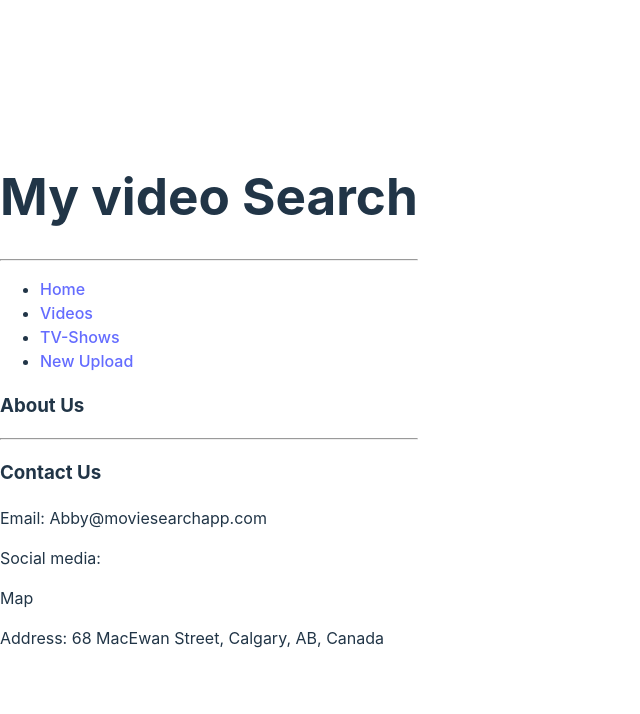
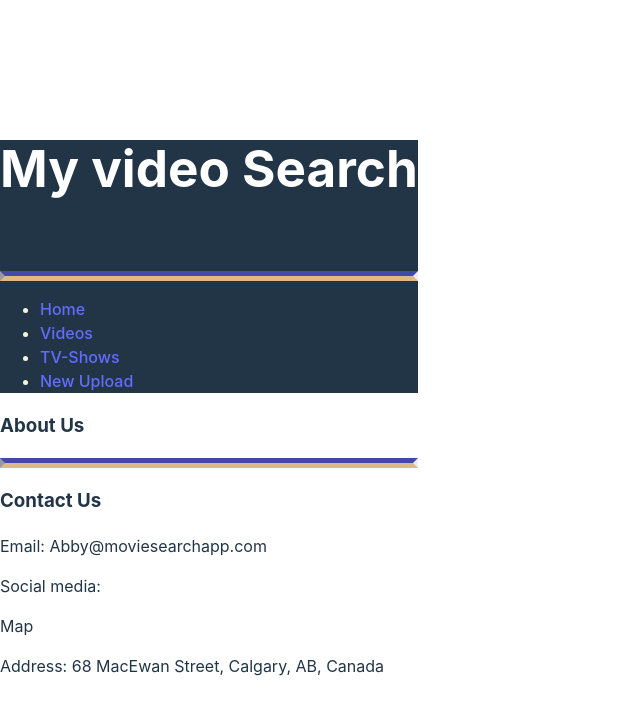
Before and after one commit to Yakob-teck/Flatiron-phase2-react-project-frontend-, a React (Vite) app: page / in a window 1280 px wide. Shown: the top 714 px of the page, without its empty margins (0-640 px from the left). Built offline with nearby package versions, Linux system fonts and the light colour scheme.

Commit message:
update indax css file attributies

```diff
--- a/src/index.css
+++ b/src/index.css
@@ -17,6 +17,11 @@
   -webkit-font-smoothing: antialiased;
   -moz-osx-font-smoothing: grayscale;
 }
+header {
+  background-color: #213547;
+  color: beige;
+  width: auto;
+}
 
 a {
   font-weight: 500;
@@ -26,7 +31,11 @@ a {
 a:hover {
   color: #535bf2;
 }
-
+hr {
+  border-width: 5px;
+  border-top-color: #646cff;
+  border-bottom-color: burlywood;
+}
 body {
   margin: 0;
   display: flex;
@@ -36,10 +45,15 @@ body {
 }
 
 h1 {
+  position: relative;
+  align-items: center;
+  min-height: 12vh;
   font-size: 3.2em;
   line-height: 1.1;
+  font-style: inherit;
+  justify-content: left;
+  color: white;
 }
-
 button {
   border-radius: 8px;
   border: 1px solid transparent;
```
